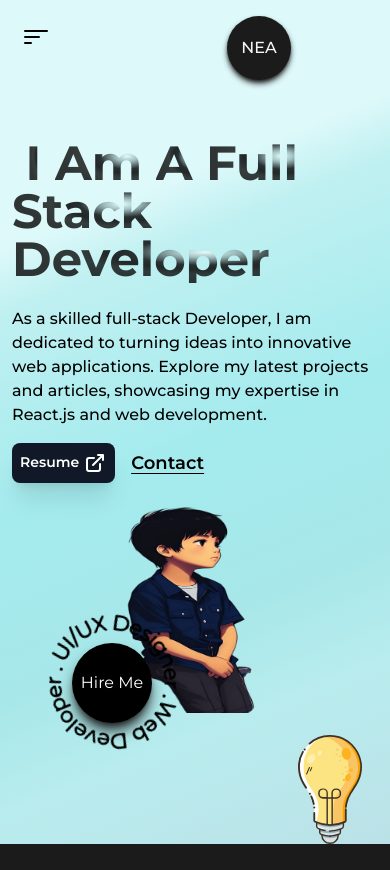
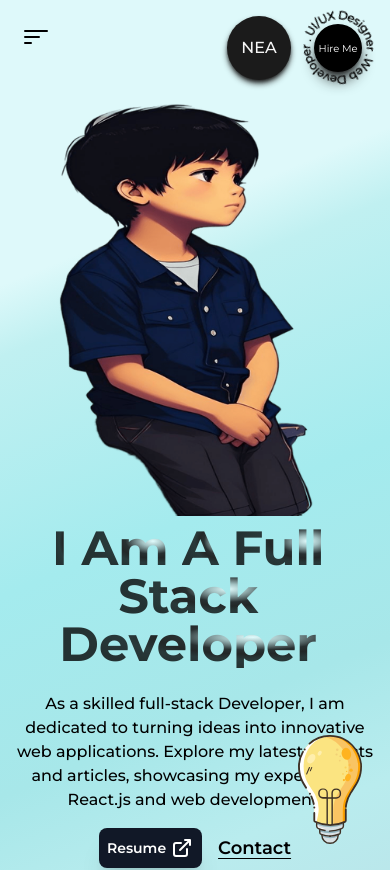
Before and after one commit to s-kvng/Nextjs-Developer-Porfolio, a Next.js app: page / in a window 390 px wide. Shown: the top 870 px of the page. Built offline with nearby package versions, Linux system fonts and the light colour scheme.

Commit message:
refactor for responsiveness

```diff
--- a/src/components/HireMe.js
+++ b/src/components/HireMe.js
@@ -1,21 +1,26 @@
-import React from 'react'
+import React from "react";
 
 //icons
-import { CircularText } from './icons'
+import { CircularText } from "./icons";
 
 //
-import Link from 'next/link';
+import Link from "next/link";
 
 const HireMe = () => {
   return (
-    <div className='  fixed left-6 bottom-[73px] flex justify-center'>
+    <div className="  fixed md:left-6 md:bottom-[73px] md:right-auto md:top-auto flex justify-center top-0 left-auto bottom-auto right-1">
+      <div className=" h-auto md:w-44 w-24 flex overflow-hidden items-center justify-center relative">
+        <CircularText className="fill-black animate-spin-slow" />
+        <Link
+          href="mailto:kvngnathan8420@gmail.com"
+          target={`_blank`}
+          className=" absolute left-1/2 top-1/2 -translate-x-1/2 -translate-y-1/2  bg-black md:h-20 md:w-20 h-12 w-12 rounded-full text-white flex items-center justify-center shadow-lg shadow-dark text-[10px] md:text-lg"
+        >
+          Hire Me
+        </Link>
+      </div>
+    </div>
+  );
+};
 
-        <div className=' h-auto w-44 flex overflow-hidden items-center justify-center relative'>
-          <CircularText className="fill-black animate-spin-slow" />
-          <Link href="mailto:kvngnathan8420@gmail.com" target={`_blank`} className=' absolute left-1/2 top-1/2 -translate-x-1/2 -translate-y-1/2  bg-black h-20 w-20 rounded-full text-white flex items-center justify-center shadow-lg shadow-dark'>Hire Me</Link>
-        </div>
-    </div>
-  )
-}
-
-export default HireMe
+export default HireMe;
--- a/src/components/Layout.js
+++ b/src/components/Layout.js
@@ -2,7 +2,9 @@ import React from "react";
 
 const Layout = ({ children, className }) => {
   return (
-    <div className={` w-full h-full inline-block z-0   ${className}`}>
+    <div
+      className={` w-full h-full inline-block z-0 dark:bg-dark  ${className}`}
+    >
       {children}
     </div>
   );
--- a/src/pages/about/index.js
+++ b/src/pages/about/index.js
@@ -44,11 +44,14 @@ const About = () => {
         <meta name="description" content="any description" />
       </Head>
 
-      <main className="flex flex-col w-full py-32 bg-[#f5f5f5]">
-        <Layout className=" pt-14  px-32">
-          <AnimatedText text={`Passion Fuels Purpose!`} className="mb-14" />
+      <main className="flex flex-col w-full py-32 dark:py-0 bg-[#f5f5f5]">
+        <Layout className="pt-20 md:pt-14  md:px-12 sm:px-8 lg:px-32">
+          <AnimatedText
+            text={`Passion Fuels Purpose!`}
+            className="mb-14 md:!text-6xl !text-5xl"
+          />
 
-          <div className=" grid grid-cols-8 gap-4">
+          <div className=" grid grid-cols-1 md:grid-cols-8 gap-4">
             <div className=" col-span-3 flex flex-col items-start justify-start px-3">
               <h2 className=" text-lg font-bold mb-4 uppercase">Biography</h2>
               <p className=" font-medium">
--- a/src/pages/index.js
+++ b/src/pages/index.js
@@ -41,18 +41,18 @@ export default function Home() {
         <title className=" font-bold">Nathaniel E. Adama</title>
         <meta name="description" content="Generated by create next app" />
       </Head>
-      <main className="flex items-center text-black w-full min-h-screen  bg-blue-gradient  ">
+      <main className="flex items-center text-black dark:text-white w-full min-h-screen  bg-blue-gradient  ">
         <Layout className={`py-24 lg:px-32 sm:px-8 md:px-12 `}>
           <div
-            className={`flex flex-col-reverse md:flex-row justify-between items-center w-full `}
+            className={`flex flex-col md:flex-row justify-between items-center w-full `}
           >
-            <div className=" w-1/2 ">
+            <div className=" md:w-1/2 w-full ">
               <Image src={ProfilePic} alt="nathan" className=" w-full h-auto" />
             </div>
-            <div className=" w-full px-3 md:px-0 md:w-1/2 flex flex-col items-center self-center  h-[100%] ">
+            <div className=" w-full px-3 md:px-0 md:w-1/2 flex flex-col items-center self-center text-center md:text-start  h-[100%]">
               <AnimatedText
-                text={" I am a full stack developer"}
-                className=" sm:py-2 md:py-7 md:!text-6xl !text-5xl !text-left pl-0"
+                text={"I am a full stack developer"}
+                className=" sm:py-2 md:py-7 md:!text-6xl !text-5xl  pl-0"
               />
               <p className="my-4 lg:my-2 text-base font-medium sm:mb-5">
                 As a skilled full-stack{" "}
@@ -61,7 +61,7 @@ export default function Home() {
                 latest projects and articles, showcasing my expertise in
                 React.js and web development.
               </p>
-              <div className="flex items-center self-start gap-x-4 mb-5 md:mb-0">
+              <div className="flex items-center lg:self-start gap-x-4 mb-5 md:mb-0 self-center">
                 <Link
                   href="/dummy.pdf"
                   target={"_blank"}
```
